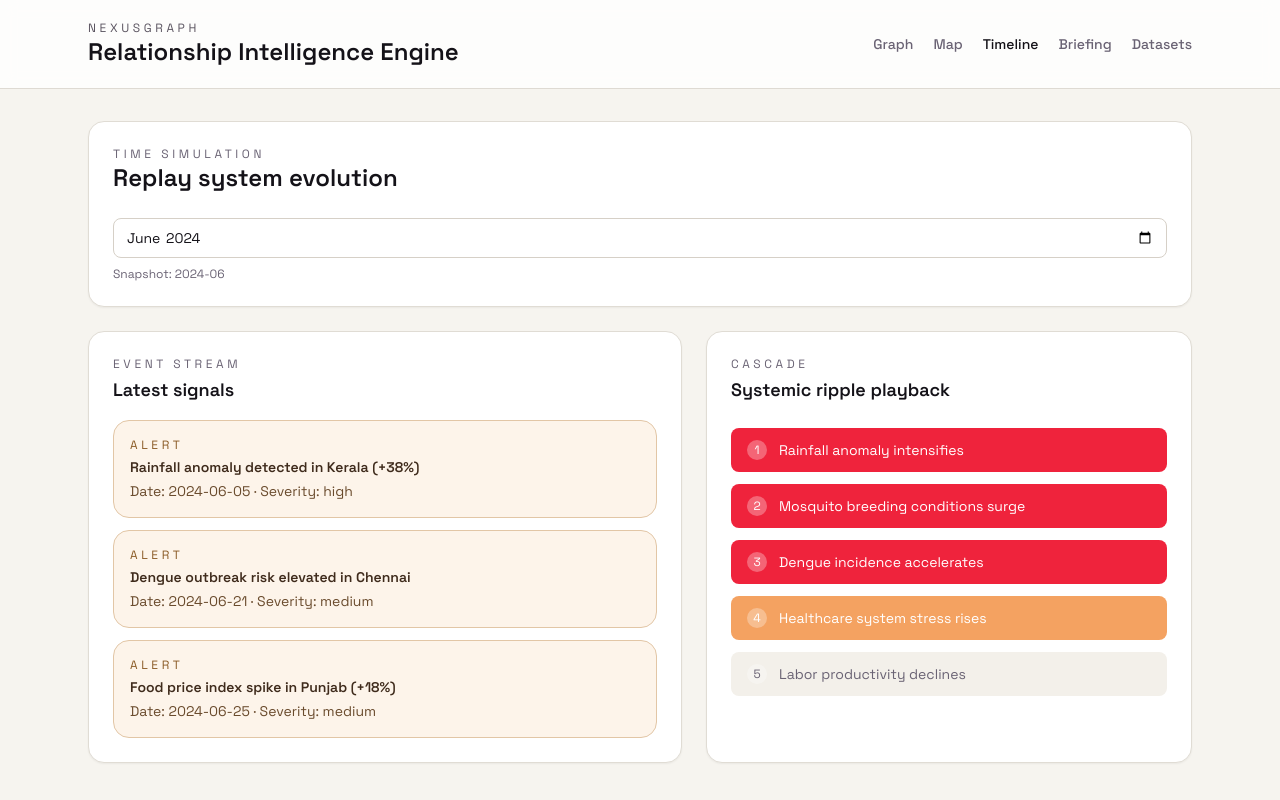
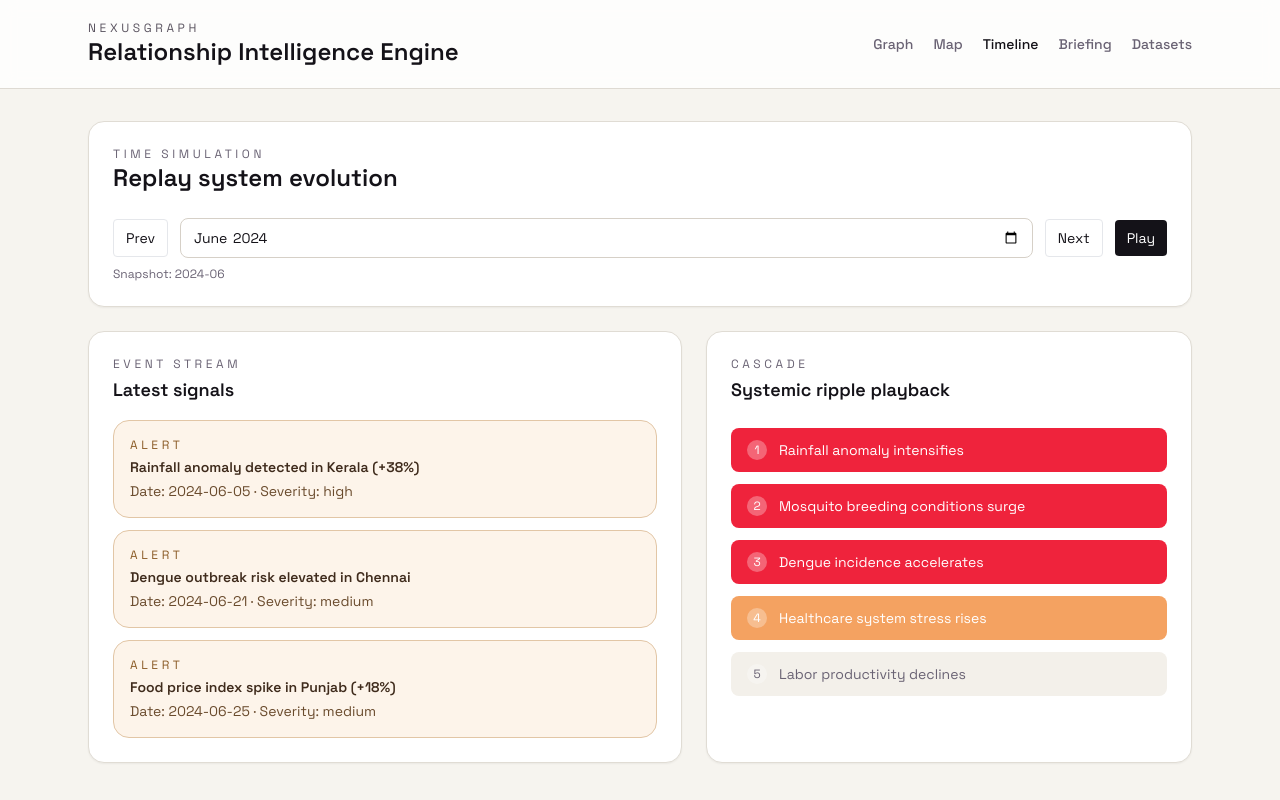
Before and after one commit to adityaverma9777/NexusGraph, a React (Vite) app in the folder frontend/: page /timeline in a window 1280 px wide. Built offline with nearby package versions, Linux system fonts and the light colour scheme; no server answers.

Commit message:
added current date api to all the timeline and controls

```diff
--- a/frontend/src/components/charts/TimeSeriesChart.tsx
+++ b/frontend/src/components/charts/TimeSeriesChart.tsx
@@ -1,6 +1,7 @@
 import { useQuery } from '@tanstack/react-query'
 import { LineChart, Line, XAxis, YAxis, CartesianGrid, Tooltip, ResponsiveContainer } from 'recharts'
 import { apiClient } from '../../lib/api'
+import { useGraphStore } from '../../store/graphStore'
 import { timelineSeries } from '../../lib/mockData'
 
 type SeriesRow = {
@@ -67,11 +68,13 @@ function normalizeSeries(payload: unknown): SeriesRow[] | null {
 }
 
 export default function TimeSeriesChart() {
+  const currentDate = useGraphStore((s) => s.currentDate)
+
   const query = useQuery({
-    queryKey: ['metrics-timeseries-demo'],
+    queryKey: ['metrics-timeseries-demo', currentDate],
     queryFn: async () => {
       const payload = await apiClient(
-        '/api/metrics/timeseries?entity_type=RainfallAnomaly&country=IND&from=2024-01&to=2024-12',
+        `/api/metrics/timeseries?entity_type=RainfallAnomaly&country=IND&from=2024-01&to=2024-12&date=${encodeURIComponent(currentDate)}`,
       )
       return normalizeSeries(payload)
     },
--- a/frontend/src/components/graph/ConceptSearch.tsx
+++ b/frontend/src/components/graph/ConceptSearch.tsx
@@ -42,7 +42,8 @@ export default function ConceptSearch() {
 
   const searchMutation = useMutation({
     mutationFn: async (term: string) => {
-      const payload = await apiClient(`/api/search?q=${encodeURIComponent(term)}`)
+      const currentDate = useGraphStore((s) => s.currentDate)
+      const payload = await apiClient(`/api/search?q=${encodeURIComponent(term)}&date=${encodeURIComponent(currentDate)}`)
       return extractFirstNodeId(payload)
     },
     onSuccess: (nodeId) => {
--- a/frontend/src/components/timeline/EventStream.tsx
+++ b/frontend/src/components/timeline/EventStream.tsx
@@ -1,5 +1,6 @@
 import { useQuery } from '@tanstack/react-query'
 import { apiClient } from '../../lib/api'
+import { useGraphStore } from '../../store/graphStore'
 import { timelineEvents } from '../../lib/mockData'
 import AlertBanner from '../ui/AlertBanner'
 
@@ -71,10 +72,12 @@ function normalizeEvents(payload: unknown): TimelineEvent[] | null {
 }
 
 export default function EventStream() {
+  const currentDate = useGraphStore((s) => s.currentDate)
+
   const query = useQuery({
-    queryKey: ['alerts-active'],
+    queryKey: ['alerts-active', currentDate],
     queryFn: async () => {
-      const payload = await apiClient('/api/alerts/active')
+      const payload = await apiClient(`/api/alerts/active?date=${encodeURIComponent(currentDate)}`)
       return normalizeEvents(payload)
     },
     retry: 1,
--- a/frontend/src/components/timeline/TimelineSlider.tsx
+++ b/frontend/src/components/timeline/TimelineSlider.tsx
@@ -1,16 +1,70 @@
 import { useTimeline } from '../../hooks/useTimeline'
+import { useState, useEffect, useRef } from 'react'
+
+function addMonths(ym: string, delta = 1) {
+  // ym format: YYYY-MM
+  const [y, m] = ym.split('-').map(Number)
+  const date = new Date(y, m - 1 + delta, 1)
+  const nextY = date.getFullYear()
+  const nextM = String(date.getMonth() + 1).padStart(2, '0')
+  return `${nextY}-${nextM}`
+}
 
 export default function TimelineSlider() {
   const { currentDate, setCurrentDate } = useTimeline()
+  const [isPlaying, setIsPlaying] = useState(false)
+  const intervalRef = useRef<number | null>(null)
+  const currentRef = useRef(currentDate)
+
+  useEffect(() => {
+    currentRef.current = currentDate
+  }, [currentDate])
+
+  useEffect(() => {
+    if (isPlaying) {
+      intervalRef.current = window.setInterval(() => {
+        setCurrentDate(addMonths(currentRef.current, 1))
+      }, 1500)
+    } else if (intervalRef.current) {
+      clearInterval(intervalRef.current)
+      intervalRef.current = null
+    }
+
+    return () => {
+      if (intervalRef.current) {
+        clearInterval(intervalRef.current)
+      }
+    }
+  }, [isPlaying, setCurrentDate])
 
   return (
     <div className="space-y-2">
-      <input
-        type="month"
-        value={currentDate}
-        onChange={(event) => setCurrentDate(event.target.value)}
-        className="w-full rounded-lg border border-[#d6d0c7] px-3 py-2 text-sm"
-      />
+      <div className="flex items-center gap-3">
+        <button
+          className="rounded border px-3 py-2 text-sm"
+          onClick={() => setCurrentDate(addMonths(currentDate, -1))}
+        >
+          Prev
+        </button>
+        <input
+          type="month"
+          value={currentDate}
+          onChange={(event) => setCurrentDate(event.target.value)}
+          className="flex-1 rounded-lg border border-[#d6d0c7] px-3 py-2 text-sm"
+        />
+        <button
+          className="rounded border px-3 py-2 text-sm"
+          onClick={() => setCurrentDate(addMonths(currentDate, 1))}
+        >
+          Next
+        </button>
+        <button
+          className="rounded bg-[#141218] px-3 py-2 text-sm text-white"
+          onClick={() => setIsPlaying((p) => !p)}
+        >
+          {isPlaying ? 'Pause' : 'Play'}
+        </button>
+      </div>
       <p className="text-xs text-[#6a6374]">Snapshot: {currentDate}</p>
     </div>
   )
--- a/frontend/src/hooks/useIntelligence.ts
+++ b/frontend/src/hooks/useIntelligence.ts
@@ -1,5 +1,6 @@
 import { useQuery } from '@tanstack/react-query'
 import { apiClient } from '../lib/api'
+import { useGraphStore } from '../store/graphStore'
 
 type BriefingRequest = {
   entityId: string
@@ -7,15 +8,18 @@ type BriefingRequest = {
 }
 
 export function useIntelligence(request?: BriefingRequest) {
+  const currentDate = useGraphStore((s) => s.currentDate)
+
   const query = useQuery({
-    queryKey: ['briefing', request?.entityId],
+    queryKey: ['briefing', request?.entityId, currentDate],
     queryFn: async () => {
       if (!request) {
         return null
       }
+      const body = { ...request, date: currentDate }
       return apiClient('/api/intelligence/briefing', {
         method: 'POST',
-        body: JSON.stringify(request),
+        body: JSON.stringify(body),
       })
     },
     enabled: Boolean(request?.entityId),
--- a/frontend/src/hooks/useMapLayers.ts
+++ b/frontend/src/hooks/useMapLayers.ts
@@ -2,6 +2,7 @@ import { useQuery } from '@tanstack/react-query'
 import { apiClient } from '../lib/api'
 import { MAP_LAYERS } from '../lib/leafletConfig'
 import { useMapStore } from '../store/mapStore'
+import { useGraphStore } from '../store/graphStore'
 
 type MapLayerDefinition = {
   id: string
@@ -73,11 +74,12 @@ function normalizeMapLayers(payload: unknown): MapLayerDefinition[] | null {
 export function useMapLayers() {
   const activeLayers = useMapStore((state) => state.activeLayers)
   const setActiveLayers = useMapStore((state) => state.setActiveLayers)
+  const currentDate = useGraphStore((state) => state.currentDate)
 
   const query = useQuery({
-    queryKey: ['map-layers'],
+    queryKey: ['map-layers', currentDate],
     queryFn: async () => {
-      const payload = await apiClient('/api/map/layers')
+      const payload = await apiClient(`/api/map/layers?date=${encodeURIComponent(currentDate)}`)
       return normalizeMapLayers(payload)
     },
     retry: 1,
```
